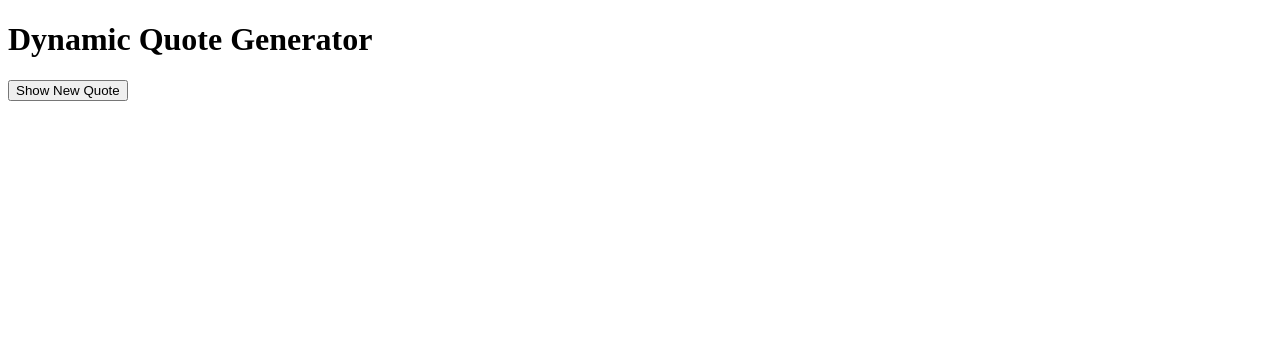
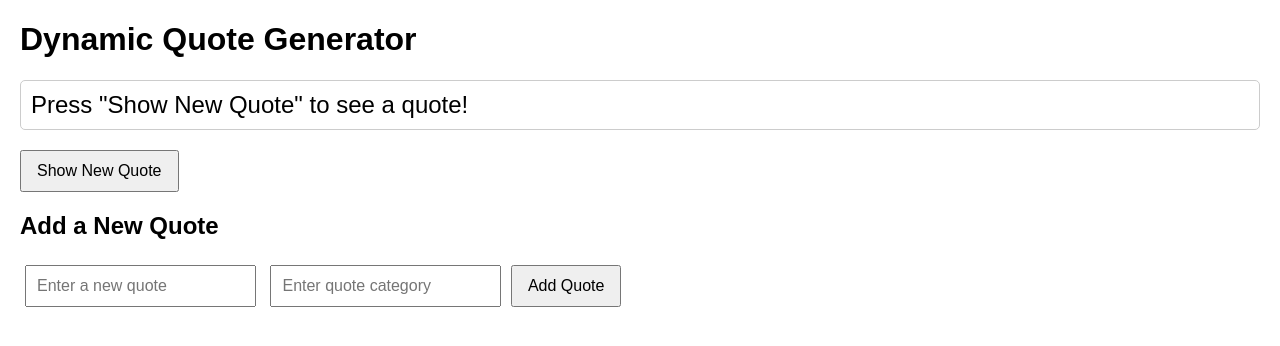
Before and after one commit to Ahmed-Samy-2003/alx_fe_javascript, a plain HTML site: page dom-manipulation/index.html in a window 1280 px wide. Drawn offline with Linux system fonts and the light colour scheme.

Commit message:
Update index.html

```diff
--- a/dom-manipulation/index.html
+++ b/dom-manipulation/index.html
@@ -4,11 +4,42 @@
     <meta charset="UTF-8">
     <meta name="viewport" content="width=device-width, initial-scale=1.0">
     <title>Dynamic Quote Generator</title>
+    <style>
+        body {
+            font-family: Arial, sans-serif;
+            margin: 20px;
+        }
+        #quoteDisplay {
+            margin: 20px 0;
+            font-size: 1.5em;
+            border: 1px solid #ccc;
+            padding: 10px;
+            border-radius: 5px;
+        }
+        input {
+            margin: 5px;
+            padding: 10px;
+            font-size: 1em;
+        }
+        button {
+            padding: 10px 15px;
+            font-size: 1em;
+            cursor: pointer;
+        }
+    </style>
 </head>
 <body>
     <h1>Dynamic Quote Generator</h1>
-    <div id="quoteDisplay"></div>
+    <div id="quoteDisplay">Press "Show New Quote" to see a quote!</div>
     <button id="newQuote">Show New Quote</button>
+
+    <h2>Add a New Quote</h2>
+    <div>
+        <input id="newQuoteText" type="text" placeholder="Enter a new quote" />
+        <input id="newQuoteCategory" type="text" placeholder="Enter quote category" />
+        <button onclick="addQuote()">Add Quote</button>
+    </div>
+
     <script src="script.js"></script>
 </body>
 </html>
```
Lines whose indentation alone changed are shown as unchanged.
